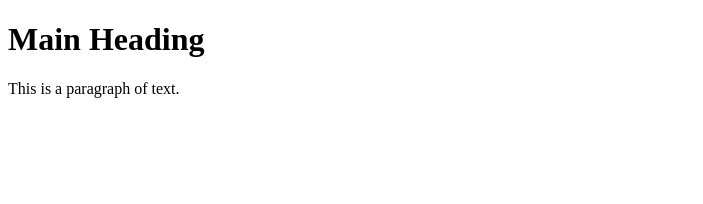
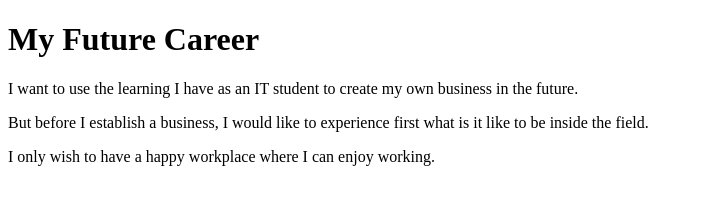
Before and after one commit to nckdlfn/MyFirstGitHubProject, a plain HTML site: page index.html in a window 1280 px wide. Shown: the whole page, without its empty margins (0-703 px from the left). Drawn offline with Linux system fonts and the light colour scheme.

Commit message:
Update personal webpage

```diff
--- a/index.html
+++ b/index.html
@@ -6,7 +6,9 @@
   <title>My Webpage</title>
 </head>
 <body>
-  <h1>Main Heading</h1>
-  <p>This is a paragraph of text.</p>
+  <h1>My Future Career</h1>
+  <p>I want to use the learning I have as an IT student to create my own business in the future.</p>
+  <p>But before I establish a business, I would like to experience first what is it like to be inside the field.</p>
+  <p>I only wish to have a happy workplace where I can enjoy working.</p>
 </body>
 </html>
```
